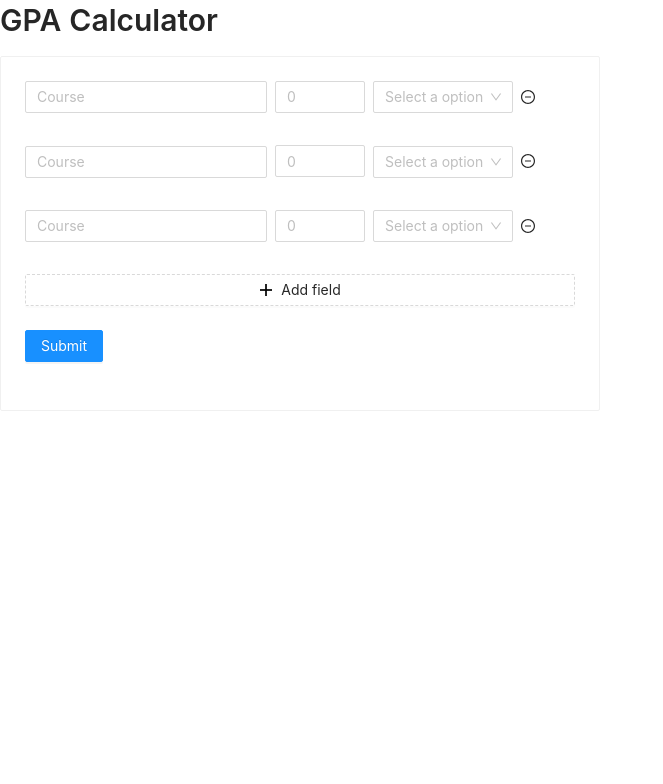
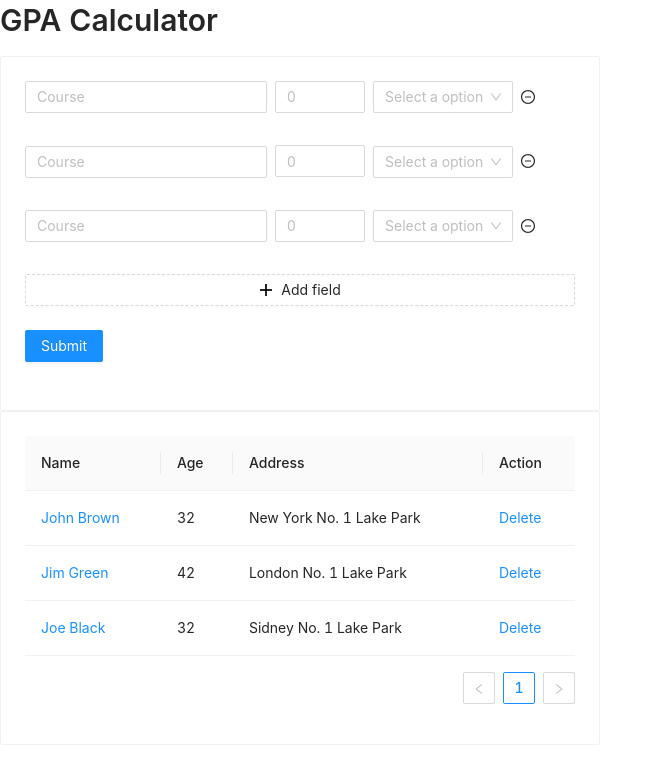
Before and after one commit to Okamon0427/gpa-calculator, a React (Create React App) app: page / in a window 1280 px wide. Shown: the top 784 px of the page, without its empty margins (0-663 px from the left). Built offline with nearby package versions, Linux system fonts and the light colour scheme.

Commit message:
Added Table

```diff
--- a/src/App.tsx
+++ b/src/App.tsx
@@ -1,5 +1,6 @@
 import React from 'react';
 import { Typography } from 'antd';
+import TermForm from './components/TermForm';
 import TermTable from './components/TermTable';
 import 'antd/dist/antd.css'
 
@@ -11,6 +12,7 @@ const App: React.FC = () => {
       <Title level={2}>
         GPA Calculator
       </Title>
+      <TermForm />
       <TermTable />
     </>
   );
--- /dev/null
+++ b/src/components/TermForm.tsx
@@ -0,0 +1,84 @@
+import { Card, Form, Input, InputNumber, Button, Select, Space, Typography } from 'antd';
+import { MinusCircleOutlined, PlusOutlined } from '@ant-design/icons';
+
+const { Option } = Select;
+
+const TermForm: React.FC = () => {
+  const onFinish = (values: any) => {
+    console.log('Received values of form:', values);
+  };
+
+  return (
+    <Card style={{ width: 600 }}>
+      <Form
+        name="dynamic_form_nest_item"
+        onFinish={onFinish}
+        autoComplete="off"
+      >
+        <Form.List name="course_gpa" initialValue={["", "", ""]}>
+          {(fields, { add, remove }) => (
+            <>
+              {fields.map(field => (
+                <Space
+                  key={field.key}
+                  style={{ display: 'flex', marginBottom: 8 }}
+                  align="baseline"
+                >
+                  <Form.Item
+                    {...field}
+                    name={[field.name, 'course']}
+                    fieldKey={[field.fieldKey, 'course']}
+                  >
+                    <Input placeholder="Course" />
+                  </Form.Item>
+                  <Form.Item
+                    {...field}
+                    name={[field.name, 'credit']}
+                    fieldKey={[field.fieldKey, 'credit']}
+                    rules={[{ required: true, message: 'Required' }]}
+                  >
+                    <InputNumber placeholder="0" step={0.5} />
+                  </Form.Item>
+                  <Form.Item
+                    name={[field.name, 'grade']}
+                    fieldKey={[field.fieldKey, 'grade']}
+                    rules={[{ required: true, message: 'Required' }]}
+                  >
+                    <Select
+                      placeholder="Select a option"
+                      allowClear
+                    >
+                      <Option value="A">A</Option>
+                      <Option value="B+">B+</Option>
+                      <Option value="B">B</Option>
+                      <Option value="C">C</Option>
+                      <Option value="D">D</Option>
+                    </Select>
+                  </Form.Item>
+                  <MinusCircleOutlined onClick={() => remove(field.name)} />
+                </Space>
+              ))}
+              <Form.Item>
+                <Button
+                  type="dashed"
+                  onClick={() => add()}
+                  block
+                  icon={<PlusOutlined />}
+                >
+                  Add field
+                </Button>
+              </Form.Item>
+            </>
+          )}
+        </Form.List>
+        <Form.Item>
+          <Button type="primary" htmlType="submit">
+            Submit
+          </Button>
+        </Form.Item>
+      </Form>
+    </Card>
+  );
+};
+
+export default TermForm;
--- a/src/components/TermTable.tsx
+++ b/src/components/TermTable.tsx
@@ -1,82 +1,66 @@
-import { Card, Form, Input, InputNumber, Button, Select, Space, Typography } from 'antd';
-import { MinusCircleOutlined, PlusOutlined } from '@ant-design/icons';
+import { Card, Table, Space } from 'antd';
+import { ColumnsType } from 'antd/es/table';
 
-const { Option } = Select;
+interface Data {
+  key: string,
+  name: string,
+  age: number,
+  address: string,
+}
+
+const data: Data[] = [
+  {
+    key: '1',
+    name: 'John Brown',
+    age: 32,
+    address: 'New York No. 1 Lake Park',
+  },
+  {
+    key: '2',
+    name: 'Jim Green',
+    age: 42,
+    address: 'London No. 1 Lake Park',
+  },
+  {
+    key: '3',
+    name: 'Joe Black',
+    age: 32,
+    address: 'Sidney No. 1 Lake Park',
+  },
+];
 
 const TermTable: React.FC = () => {
-  const onFinish = (values: any) => {
-    console.log('Received values of form:', values);
-  };
+  const columns: ColumnsType<Data> = [
+    {
+      title: 'Name',
+      dataIndex: 'name',
+      key: 'name',
+      render: text => <a>{text}</a>,
+    },
+    {
+      title: 'Age',
+      dataIndex: 'age',
+      key: 'age',
+    },
+    {
+      title: 'Address',
+      dataIndex: 'address',
+      key: 'address',
+    },
+    {
+      title: 'Action',
+      key: 'action',
+      render: (text, record) => (
+        <Space size="middle">
+          <a>Delete</a>
+        </Space>
+      ),
+    },
+  ];
 
   return (
     <Card style={{ width: 600 }}>
-      <Form
-        name="dynamic_form_nest_item"
-        onFinish={onFinish}
-        autoComplete="off"
-      >
-        <Form.List name="course_gpa" initialValue={["", "", ""]}>
-          {(fields, { add, remove }) => (
-            <>
-              {fields.map(field => (
-                <Space
-                  key={field.key}
-                  style={{ display: 'flex', marginBottom: 8 }}
-                  align="baseline"
-                >
-                  <Form.Item
-                    {...field}
-                    name={[field.name, 'course']}
-                    fieldKey={[field.fieldKey, 'course']}
-                  >
-                    <Input placeholder="Course" />
-                  </Form.Item>
-                  <Form.Item
-                    {...field}
-                    name={[field.name, 'credit']}
-                    fieldKey={[field.fieldKey, 'credit']}
-                    rules={[{ required: true, message: 'Required' }]}
-                  >
-                    <InputNumber placeholder="0" step={0.5} />
-                  </Form.Item>
-                  <Form.Item
-                    name={[field.name, 'grade']}
-                    fieldKey={[field.fieldKey, 'grade']}
-                    rules={[{ required: true, message: 'Required' }]}
-                  >
-                    <Select
-                      placeholder="Select a option"
-                      allowClear
-                    >
-                      <Option value="A">A</Option>
-                      <Option value="B+">B+</Option>
-                      <Option value="B">B</Option>
-                      <Option value="C">C</Option>
-                      <Option value="D">D</Option>
-                    </Select>
-                  </Form.Item>
-                  <MinusCircleOutlined onClick={() => remove(field.name)} />
-                </Space>
-              ))}
-              <Form.Item>
-                <Button
-                  type="dashed"
-                  onClick={() => add()}
-                  block
-                  icon={<PlusOutlined />}
-                >
-                  Add field
-                </Button>
-              </Form.Item>
-            </>
-          )}
-        </Form.List>
-        <Form.Item>
-          <Button type="primary" htmlType="submit">
-            Submit
-          </Button>
-        </Form.Item>
-      </Form>
+      <Table<Data> columns={columns} dataSource={data} />
     </Card>
   );
 };
```
